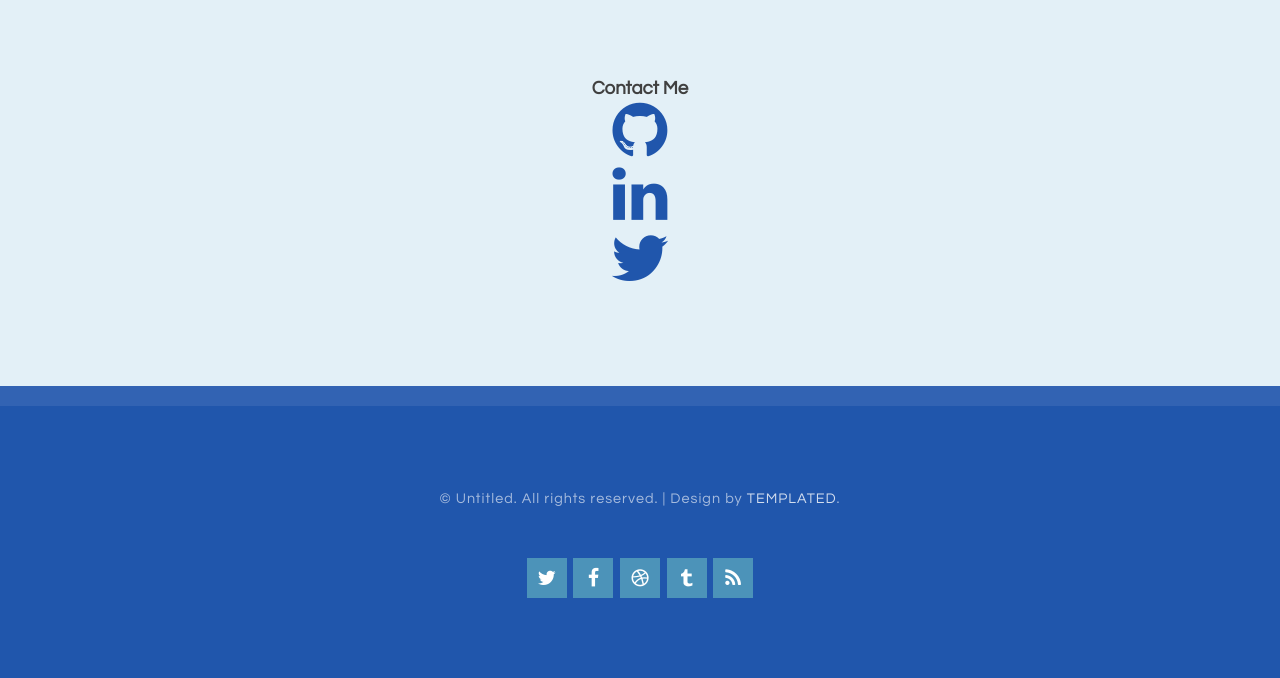
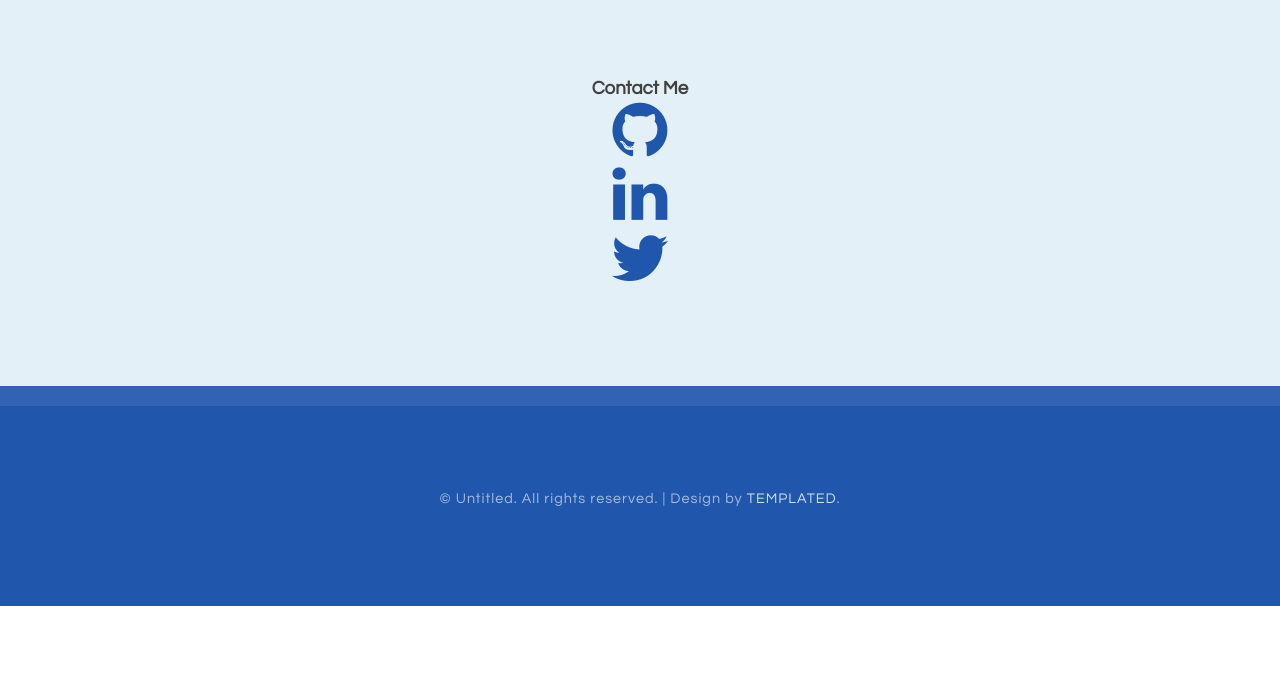
Before and after one commit to rlenaha2/Green-Plan-It, a Flask app: page / in a window 1280 px wide. Shown: the part 2327-3005 px from the top of the page. After the commit the page ends 2933 px from the top, so only its background shows below. Run offline with Flask 2, Linux system fonts and the light colour scheme; parts of the project's set-up code (start-up, migrations or seed data) failed here and were passed over; some libraries are stand-ins or nearby versions.

Commit message:
Updated website social media buttons

```diff
--- a/website/templates/index.html
+++ b/website/templates/index.html
@@ -128,9 +128,9 @@ $(function() {
 			<!--
 			<div class="col-lg-8 mx-auto">
 			-->
-			<div class="larger-12 columns">
+<!--			<div class="larger-12 columns">
 				<div class="panel">
-
+-->
 			        	<ul class="list-inline banner-social-buttons">
 			 	        	<li class="list-inline-item">
 				          		<a href="https://github.com/rlenaha2" class="btn btn-default btn-lg">
@@ -149,14 +149,15 @@ $(function() {
 				         		<a href="https://twitter.com/rlenaha2" class="btn btn-default btn-lg">
 
 					         		<i class="fa fa-twitter fa-4x"></i>
-								<!--	<span class="network-name">Linkedin<span>-->
+								<!--	<span class="network-name">Twitter<span>-->
 					        	</a>
 				         	</li>
 
 
 			        	</ul>
+					<!--
 		        	</div>
-			</div>
+</div>  -->
 		</div>
 	</div>
 </div>
@@ -184,13 +185,13 @@ $(function() {
                 -->
 <div id="copyright">
 	<p>&copy; Untitled. All rights reserved. | Design by <a href="http://templated.co" rel="nofollow">TEMPLATED</a>.</p>
-	<ul class="contact">
+<!--	<ul class="contact">
 		<li><a href="#" class="icon icon-twitter"><span>Twitter</span></a></li>
 		<li><a href="#" class="icon icon-facebook"><span></span></a></li>
 		<li><a href="#" class="icon icon-dribbble"><span>Pinterest</span></a></li>
 		<li><a href="#" class="icon icon-tumblr"><span>Google+</span></a></li>
 		<li><a href="#" class="icon icon-rss"><span>Pinterest</span></a></li>
-	</ul>
+</ul> -->
 </div>
 </body>
 </html>
```
